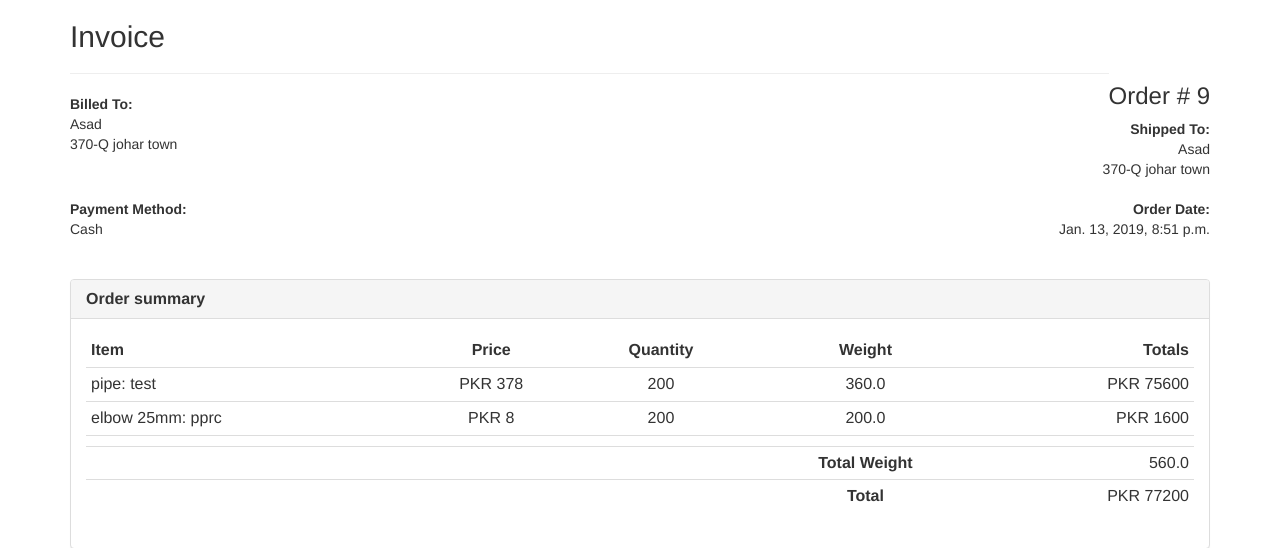
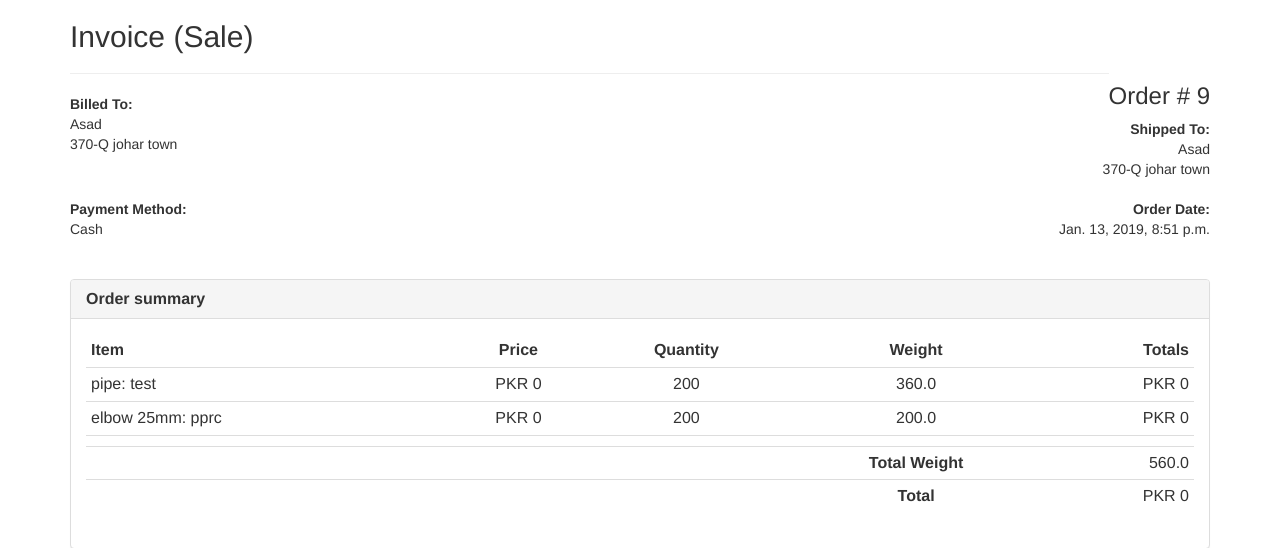
Before and after one commit to asadazam93/data_pvc, a Django app: page /bill/9/ in a window 1280 px wide. Shown: the top 548 px of the page. Run offline with Django 3.2, Linux system fonts and the light colour scheme; data comes from the database, SQL or seed files in the repository; some libraries are stand-ins or nearby versions.

Commit message:
Bill type

```diff
--- a/bills/models.py
+++ b/bills/models.py
@@ -38,11 +38,16 @@ class Product(models.Model):
     type = models.CharField(max_length=128)
     name = models.CharField(max_length=128)
     price_per_kg = models.IntegerField()
+    price_per_kg_sale = models.IntegerField()
     weight = models.FloatField()
 
     @property
     def price(self):
         return int(self.price_per_kg * self.weight)
+
+    @property
+    def sale_price(self):
+        return int(self.price_per_kg_sale * self.weight)
 
     def __str__(self):
         return self.name + ": " + self.type
@@ -55,6 +60,11 @@ class Bill(models.Model):
         related_name="bills"
     )
     date = models.DateTimeField(auto_now_add=True)
+    type = models.CharField(
+        choices=(('Sale', 'Sale'), ('Purchase', 'Purchase')),
+        max_length=20,
+        default='Sale'
+    )
 
     @property
     def total_bill(self):
@@ -101,11 +111,18 @@ class BillItem(models.Model):
 
     @property
     def total_price(self):
-        return self.product.price * self.quantity
+        if self.bill.type == 'Sale':
+            return self.product.sale_price * self.quantity
+
 
     @property
     def total_weight(self):
         return self.product.weight * self.quantity
+
+    @property
+    def profit(self):
+        if self.bill.type == 'Sale':
+            return self.product.sale_price * self.quantity - self.product.price * self.quantity
 
     def __str__(self):
         return self.product.__str__() + " Q: " + str(self.quantity)
--- a/bills/templates/bills/bill_detail.html
+++ b/bills/templates/bills/bill_detail.html
@@ -7,7 +7,14 @@
     <div class="row">
         <div class="col-xs-12">
             <div class="invoice-title">
-    			<h2>Invoice</h2><h3 class="pull-right">Order # {{ bill.id }}</h3>
+                <h2>
+                    {% if bill.type == 'Sale' %}
+                        Invoice (Sale)
+                    {% else %}
+                        Invoice (Purchase)
+                    {% endif %}
+                </h2>
+                <h3 class="pull-right">Order # {{ bill.id }}</h3>
             </div>
             <hr>
             <div class="row">
@@ -65,7 +72,11 @@
                             {% for item in object.billitems.all %}
                                 <tr>
                                     <td>{{ item.product }}</td>
+                                    {% if bill.type == 'Sale' %}
+                                        <td class="text-center">PKR {{ item.product.sale_price }}</td>
+                                    {% else %}
                                         <td class="text-center">PKR {{ item.product.price }}</td>
+                                    {% endif %}
                                     <td class="text-center">{{ item.quantity }}</td>
                                     <td class="text-center">{{ item.total_weight }}</td>
                                     <td class="text-right">PKR {{ item.total_price }}</td>
--- a/bills/views.py
+++ b/bills/views.py
@@ -1,7 +1,7 @@
 from django.shortcuts import render
 from django.views.generic import View, DetailView
 
-from bills.models import Client, Bill, Inventory
+from bills.models import Client, Bill, Inventory, BillItem
 
 
 class HomeView(View):
@@ -15,6 +15,9 @@ class HomeView(View):
         buyers = Client.objects.filter(type='Supplier')
         debit = sum([buyer.debit for buyer in buyers])
         context["debit"] = debit
+        bill_items = BillItem.objects.filter(bill__type='Sale')
+        profit = sum([bill_item.profit for bill_item in bill_items])
+        context['profit'] = profit
         return render(request, template_name=self.template, context=context)
 
 
--- a/data_pvc/settings.py
+++ b/data_pvc/settings.py
@@ -80,6 +80,7 @@ WSGI_APPLICATION = 'data_pvc.wsgi.application'
 DATABASES = {
     'default': {
         "ENGINE": "django.db.backends.postgresql_psycopg2",
+        "NAME": "pvc_db"
     }
 }
 
```
Also changed, not shown: bills/templates/home_view.html (+6 -2 lines), bills/migrations/0008_auto_20190118_1752.py (added). Lines whose indentation alone changed are shown as unchanged.
